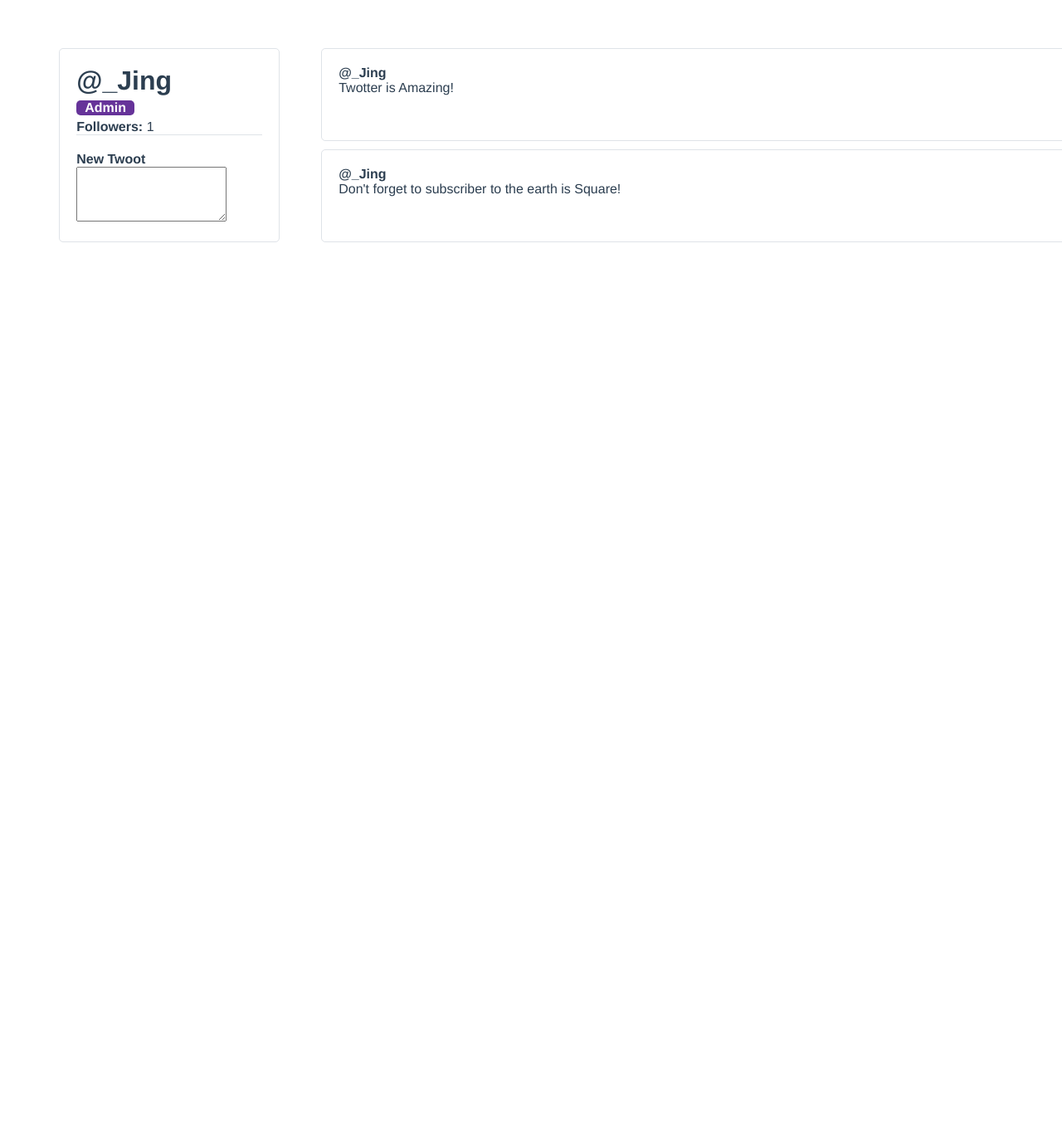
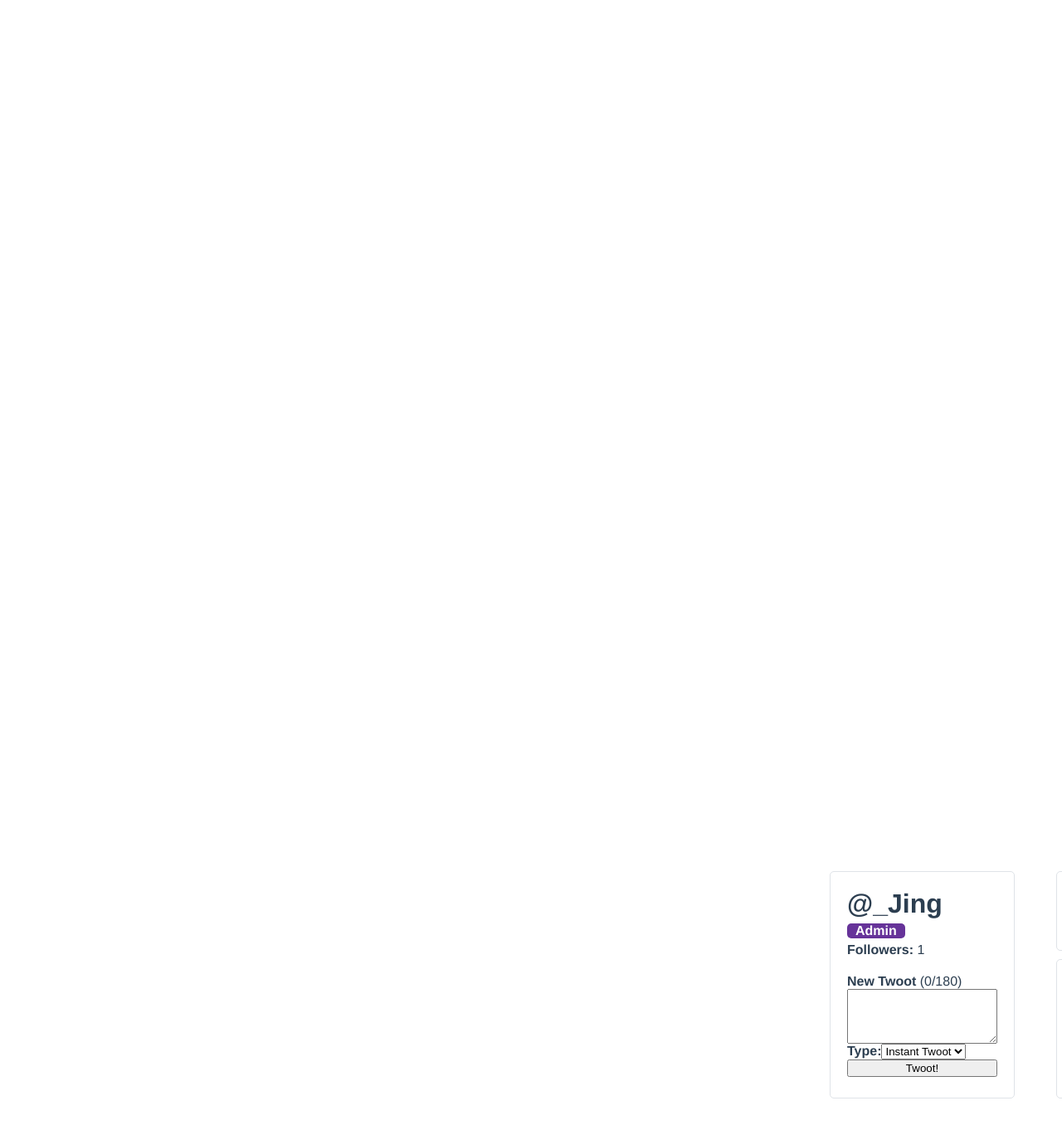
Before and after one commit to AIXjing/twotter, a Vue app: page / in a window 1280 px wide. Shown: the top 1362 px of the page at 83% size. Before the commit the page ends 816 px from the top, so only its background shows below. Built offline with nearby package versions, Linux system fonts and the light colour scheme.

Commit message:
add twooter form

```diff
--- a/src/App.vue
+++ b/src/App.vue
@@ -13,13 +13,28 @@
 }
 </script>
 
-<style>
+<style lang="scss">
 #app {
   font-family: Avenir, Helvetica, Arial, sans-serif;
   -webkit-font-smoothing: antialiased;
   -moz-osx-font-smoothing: grayscale;
   color: #2c3e50;
   min-height: 100vh;
-  backbackground-color: #F3F5FA;
+  background-color: #F3F5FA;
+  nav {
+    display: flex;
+    align-items: center;
+    justify-content: space-between;
+    padding: 10px 5%;
+    background-color: deeppink;
+    color: white;
+    .navigation__logo {
+      font-weight: bold;
+      font-size: 24px;
+    }
+    .navigation__user {
+      font-weight: bold;
+    }
+  }
 }
 </style>
--- a/src/components/UserProfile.vue
+++ b/src/components/UserProfile.vue
@@ -2,23 +2,38 @@
   <div class="user-profile">
     <div class="user-profile__user-panel">
       <h1 class="user-profile__username">@{{ user.username }}</h1>
-      <div class="user-profile__admin-badge" v-if="user.isAdmin">
+      <div v-if="user.isAdmin" class="user-profile__admin-badge">
         Admin
       </div>
       <div class="user-profile__follower-count">
         <strong>Followers: </strong> {{ followers }}
       </div>
-      <form class="user-profile__create-twoot">
-        <label for="newTwoot"><strong>New Twoot</strong></label>
-        <textarea id="newTwoot" rows="4"/>
+      <form
+          class="user-profile__create-twoot"
+          @submit.prevent="createNewTwoot"
+          :class="{'--exceeded': newTwootCharacterCount > 180 }"
+      >
+        <label for="newTwoot"><strong>New Twoot</strong> ({{ newTwootCharacterCount }}/180) </label>
+        <textarea id="newTwoot" v-model="newTwootContent" rows="4"/>
+
+        <div class="user-profile__create-twoot-type">
+          <label for="newTwootType"><strong>Type:</strong></label>
+          <select id="newTwootType" v-model="selectedTwootType">
+            <option v-for="(option,index) in twootTypes" :key="index" :value="option.value">
+              {{ option.name }}
+            </option>
+          </select>
+        </div>
+
+        <button>Twoot!</button>
       </form>
     </div>
     <div class="user-profile__twoots-wrapper">
       <TwootItem
           v-for="twoot in user.twoots"
           :key="twoot.id"
+          :twoot="twoot"
           :username="user.username"
-          :twoot="twoot"
           @favourite="toggleFavourite"
       />
     </div>
@@ -33,6 +48,12 @@
   components: {TwootItem},
   data() {
     return {
+      newTwootContent: '',
+      selectedTwootType: 'instant',
+      twootTypes: [
+        {value: 'draft', name: 'Draft'},
+        {value: 'instant', name: 'Instant Twoot'}
+      ],
       followers: 0,
       user: {
         id: 1,
@@ -56,8 +77,8 @@
     }
   },
   computed: {
-    fullName() {
-      return `${this.user.firstName} ${this.user.lastName}`
+    newTwootCharacterCount() {
+        return this.newTwootContent.length;
       }
     },
   methods: {
@@ -66,10 +87,19 @@
     },
     // eslint-disable-next-line no-unused-vars
     toggleFavourite(id) {
-      console.log(`(Favourited Twoot #$({id}`)
+      console.log(`Favourited Twoot #${id}`)
+    },
+    createNewTwoot() {
+      if (this.newTwootContent && this.selectedTwootType !== 'draft') {
+        this.user.twoots.unshift({
+          id: this.user.twoots.length + 1,
+          content: this.newTwootContent
+        })
+        this.newTwootContent = ''
       }
+    }
+  },
 
-  },
   mounted() {
     this.followUser();
   }
@@ -77,14 +107,11 @@
 
 </script>
 
-<style>
+<style lang="scss" scoped>
 .user-profile {
   display: grid;
   grid-template-columns: 1fr 3fr;
-  width: 100%;
   padding: 50px 5%;
-
-}
 
   .user-profile__user-panel {
     display: flex;
@@ -94,6 +121,9 @@
     background-color: white;
     border-radius: 5px;
     border: 1px solid #DFE3E8;
+
+    h1 {
+      margin: 0
     }
 
     .user-profile__admin-badge {
@@ -107,19 +137,24 @@
       font-weight: bold;
     }
 
-h1 {
-  margin: 0
+    .user-profile__create-twoot {
+      padding-top: 20px;
+      display: flex;
+      flex-direction: column;
+
+      &.--exceeded{
+        color:red;
+        border-color: red;
+        button{
+          background-color: red;
+        }
+      }
+    }
   }
 
   .user-profile__twoots-wrapper {
     display: grid;
     grid-gap: 10px;
   }
-
-.user-profile__create-twoot{
-  border-top: 1px solid #DFE3E8;
-  padding-top: 20px;
-  displa: flex;
-  flex-direction:column;
 }
 </style>
--- /dev/null
+++ b/src/styles/base.scss
@@ -0,0 +1,8 @@
+body {
+  margin: 1000px;
+}
+
+a {
+  color: inherit;
+  text-decoration: none;
+}
--- /dev/null
+++ b/vue.config.js
@@ -0,0 +1,9 @@
+module.exports = {
+    css: {
+        loaderOptions: {
+            sass: {
+                additionalData: '@import "@/styles/base.scss";'
+            }
+        }
+    }
+}
```
Also changed, not shown: 1 other file (tests, documents, lock files or other folders). Lines whose indentation alone changed are shown as unchanged.
